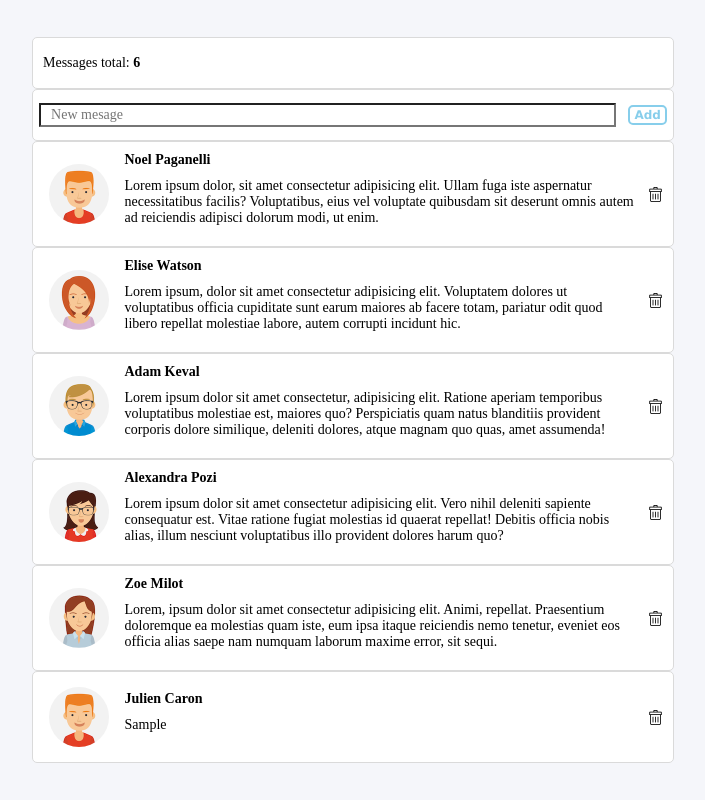
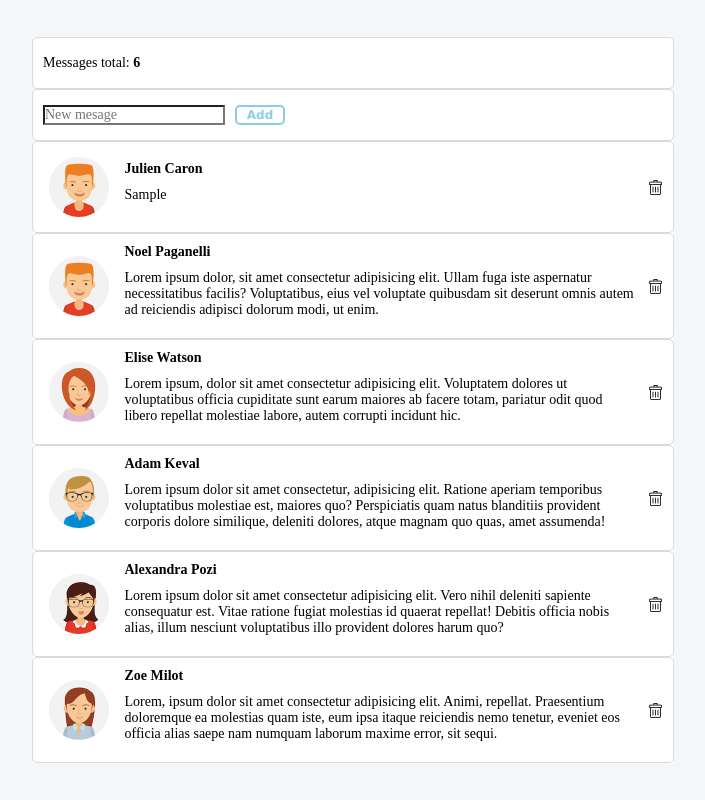
Before and after one commit to JulienCaron82/mymails, a plain HTML site: page index.html in a window 1280 px wide. Both pictures are taken after typing "Sample" into the empty fields and a click on the button "Add". Shown: the whole page, without its empty margins (287-992 px from the left). Drawn offline with Linux system fonts and the light colour scheme.

Commit message:
Changed to prepend when adding a message

```diff
--- a/index.html
+++ b/index.html
@@ -4,18 +4,22 @@
         <link rel="stylesheet" href="style.css">
     </head>
     <body>
-        <header></header>
         <main>
-            <div id="mail-box">
+            <div id="mail-area">
                 <div id="mail-count-box" class="row">
                     <p>
                         Messages total: <span class="mail-count-val">0</span>
                     </p>
                 </div>
                 <div id="mail-new-box" class="row">
-                    <input class="mail-input" type="text" value="" required placeholder="New mesage"></textarea>
+                    <div class="row">
+                        <input id="mail-input" type="text" value="" required placeholder="New mesage"></textarea>
+                        <div>
                             <button class="mail-add-btn">Add</button>
                         </div>
+                    </div>
+                </div>
+                <div id="mail-box">
                     <div class="mail-elem row">
                         <img
                         class="author-icon"
@@ -111,9 +115,10 @@
                         >
                     </div>
                 </div>
+            </div>
 
+        </main>
         <script src='./script.js'></script>
-        </main>
     </body>
     <foot>
     </foot>
--- a/script.js
+++ b/script.js
@@ -1,7 +1,10 @@
-setNbMails();
+// Compute number of messages
+setNbMessages();
+
+// Attach click listeners to trash images
 setTrashListeners();
 
-function setNbMails() {
+function setNbMessages() {
     let nbMails = document.getElementsByClassName('message').length;
     let mailCounts = document.getElementsByClassName('mail-count-val');
     // Replace text of all mail-count-val elements
@@ -17,7 +20,7 @@ function setTrashListeners() {
         trashElems[i].addEventListener("click", function() {
             // Get parent element and remove it
             this.parentNode.remove();
-            setNbMails();
+            setNbMessages();
         });
     }
 }
@@ -28,7 +31,7 @@ for (let i=0;i<mailAddElems.length;i++) {
     let btn=mailAddElems[i];
     btn.addEventListener("click", function() {
         // Get message from input
-        let newMailText = this.parentNode.querySelector(".mail-input").value;
+        let newMailText = document.getElementById("mail-input").value;
 
         // Create new mail-elem div
         let newMail = document.createElement("div");
@@ -63,7 +66,7 @@ for (let i=0;i<mailAddElems.length;i++) {
         trash.addEventListener("click", function() {
             // Get parent element and remove it
             this.parentNode.remove();
-            setNbMails();
+            setNbMessages();
         });
 
         newMail.appendChild(icon);
@@ -72,12 +75,12 @@ for (let i=0;i<mailAddElems.length;i++) {
 
         // Append newMail to mail-box
         let mailBox = document.getElementById("mail-box");
-        mailBox.appendChild(newMail);
+        mailBox.prepend(newMail);
 
         // Reset number of messages
-        setNbMails();
+        setNbMessages();
 
         // Reset input
-        this.parentNode.querySelector(".mail-input").value = "";
+        document.getElementById("mail-input").value = "";
     });
 }
--- a/style.css
+++ b/style.css
@@ -6,13 +6,29 @@
     background-color: #FFFFFF;
 }
 
-main {
+.row {
     display: flex;
     flex-direction: row;
     justify-content: center;
     align-items: center;
+}
+
+main {
+    display: flex;
+    flex-direction: column;
+    justify-content: center;
+    align-items: center;
     background-color: #F5F6FA;
     height: 100vh;
+}
+
+#mail-area {
+    display: flex;
+    flex-direction: column;
+    justify-content: center;
+    align-items: center;
+    background-color: #F5F6FA;
+    width: 50%;
 }
 
 #mail-box {
@@ -20,12 +36,10 @@ main {
     flex-direction: column;
     justify-content: center;
     align-items: center;
-    height: 100%;
-    width: 50%;
-    background-color: #F5F6FA;
+    width: 100%;
 }
 
-.mail-elem, .row {
+.mail-elem, #mail-new-box, #mail-count-box {
     display: flex;
     flex-direction: row;
     justify-content: space-around;
@@ -38,6 +52,7 @@ main {
 
 #mail-count-box {
     height: 50px;
+    width: 100%;
     justify-content: flex-start;
 }
 
@@ -46,19 +61,23 @@ main {
 }
 
 #mail-new-box {
-    justify-content: space-around;
+    justify-content: flex-start;
     height: 50px;
     width: 100%;
 }
 
+#mail-new-box div {
+    margin-left: 10px;
+    width: 80%;
+}
+
 .mail-input {
-    padding-left: 10px;
     height: 20px;
-    width: 88%;
+    width: 100%;
 }
 
 .mail-add-btn {
-    width: 6%;
+    width: 50px;
     height: 20px;
     border: 2px solid skyblue;
     border-radius: 5px;
```
Lines whose indentation alone changed are shown as unchanged.
